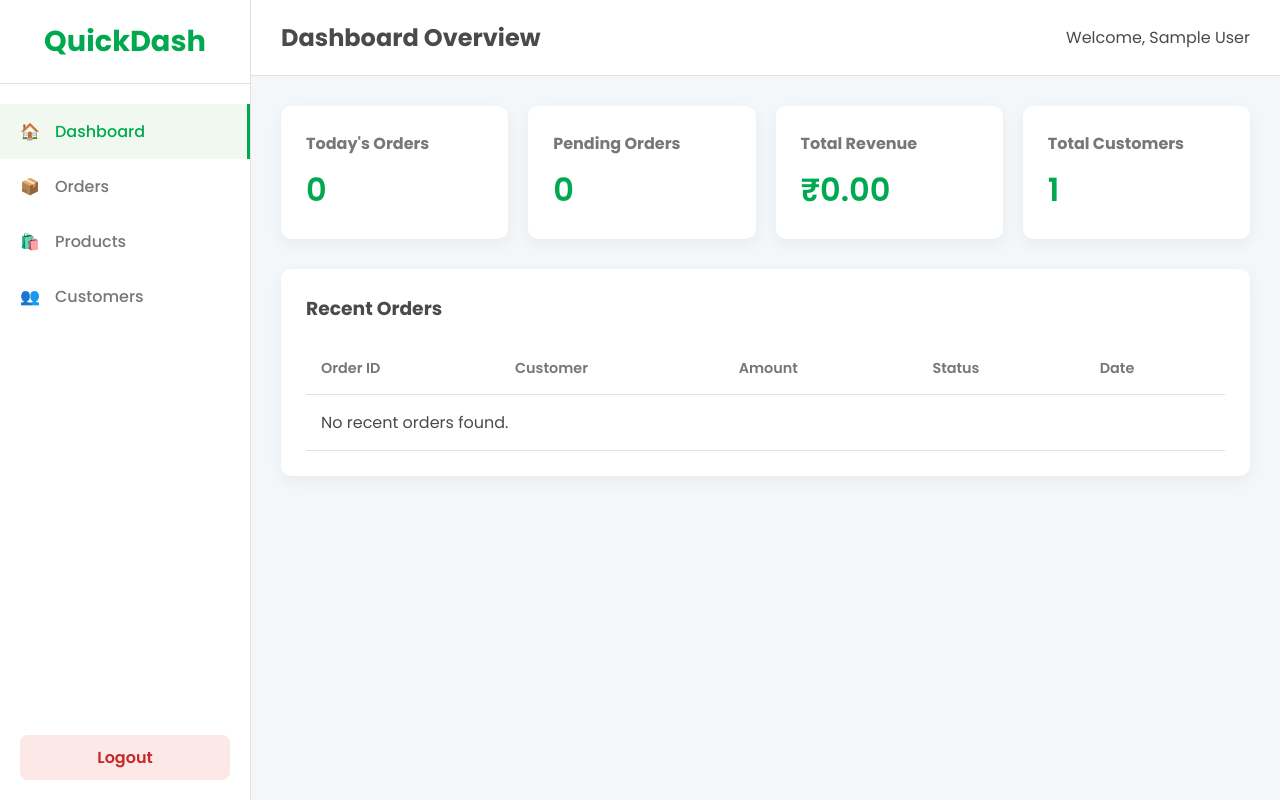
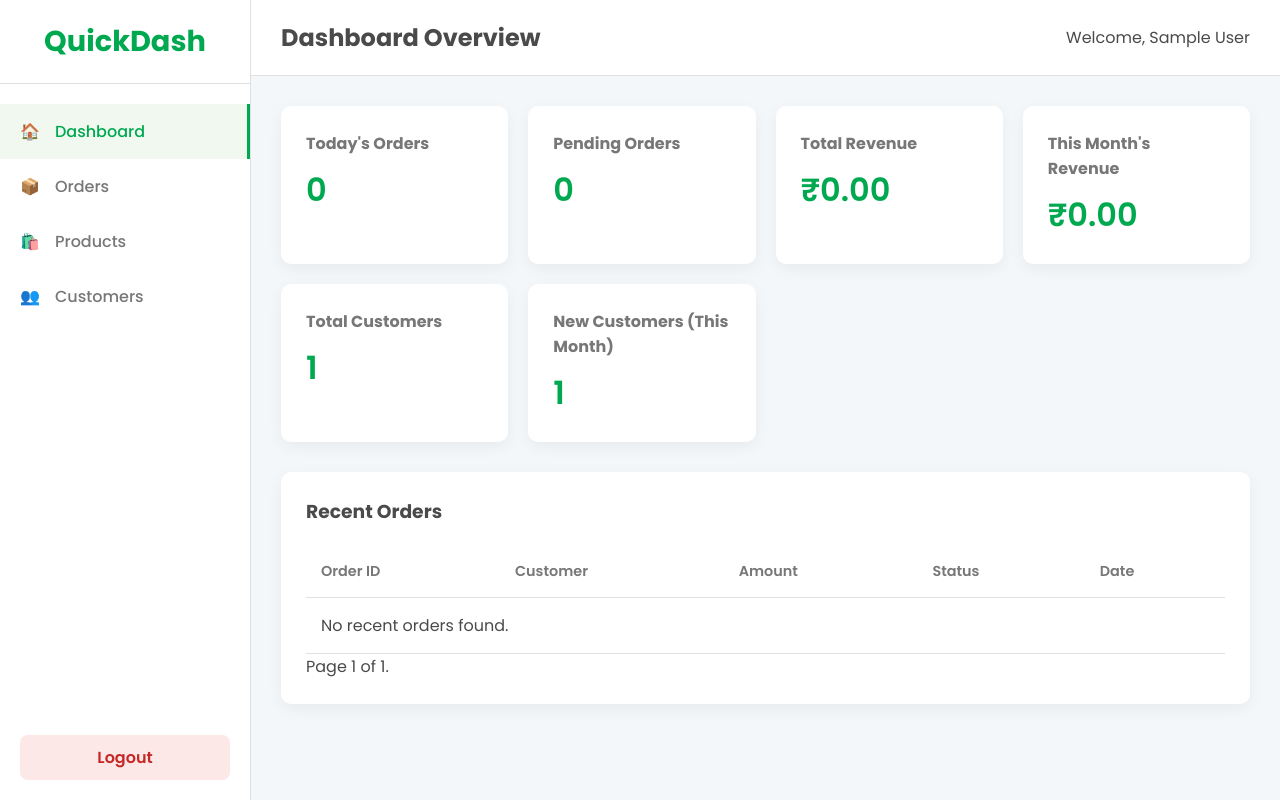
Before and after one commit to Mdhelaluddin3391/grocery_site, a Django app: page /dashboard/ in a window 1280 px wide. Run offline with Django 5.2, Linux system fonts and the light colour scheme; the visitor is signed in with stand-in values (Sample User, id 1); data comes from the database, SQL or seed files in the repository; data that the repository does not hold is empty.

Commit message:
updated some secuty feures

```diff
--- a/dashboard/templates/dashboard/home.html
+++ b/dashboard/templates/dashboard/home.html
@@ -19,8 +19,16 @@
         <p>₹{{ total_revenue|floatformat:2 }}</p>
     </div>
     <div class="stat-card">
+        <h4>This Month's Revenue</h4>
+        <p>₹{{ monthly_revenue|floatformat:2 }}</p>
+    </div>
+    <div class="stat-card">
         <h4>Total Customers</h4>
         <p>{{ total_customers }}</p>
+    </div>
+    <div class="stat-card">
+        <h4>New Customers (This Month)</h4>
+        <p>{{ new_customers_this_month }}</p>
     </div>
 </div>
 
@@ -37,7 +45,7 @@
             </tr>
         </thead>
         <tbody>
-            {% for order in recent_orders %}
+            {% for order in recent_orders_page %}
             <tr>
                 <td>{{ order.order_id }}</td>
                 <td>{{ order.user.name|default:order.user.phone_number }}</td>
@@ -52,5 +60,23 @@
             {% endfor %}
         </tbody>
     </table>
+
+    <div class="pagination">
+        <span class="step-links">
+            {% if recent_orders_page.has_previous %}
+                <a href="?page=1">&laquo; first</a>
+                <a href="?page={{ recent_orders_page.previous_page_number }}">previous</a>
+            {% endif %}
+
+            <span class="current">
+                Page {{ recent_orders_page.number }} of {{ recent_orders_page.paginator.num_pages }}.
+            </span>
+
+            {% if recent_orders_page.has_next %}
+                <a href="?page={{ recent_orders_page.next_page_number }}">next</a>
+                <a href="?page={{ recent_orders_page.paginator.num_pages }}">last &raquo;</a>
+            {% endif %}
+        </span>
+    </div>
 </div>
 {% endblock content %}
--- a/dashboard/views.py
+++ b/dashboard/views.py
@@ -1,62 +1,52 @@
 # dashboard/views.py
-
 from django.shortcuts import render, redirect
 from django.contrib.auth import logout
-from django.contrib.auth.decorators import login_required, user_passes_test
+from django.contrib.auth.decorators import user_passes_test
 from django.utils import timezone
 from datetime import timedelta
 from cart.models import Order
 from users.models import CustomUser
-from django.db.models import Sum
+from django.db.models import Sum, Count
+from django.core.paginator import Paginator
 
-# ✅ Only allow staff to access dashboard pages
 def staff_check(user):
     return user.is_authenticated and user.is_staff
 
-# --- LOGIN VIA GOOGLE ---
 def staff_login_view(request):
-    """
-    Staff will not log in manually here.
-    They will click 'Continue with Google' which triggers allauth flow.
-    """
     if request.user.is_authenticated and request.user.is_staff:
         return redirect('dashboard_home')
-
-    # Show a simple page with 'Continue with Google' button
     return render(request, 'dashboard/login.html')
 
-
-# --- DASHBOARD HOME ---
 @user_passes_test(staff_check, login_url='/accounts/google/login/')
 def dashboard_home_view(request):
-    """
-    Main dashboard for staff (only after Google login).
-    """
-    # Calculate statistics
     today = timezone.now().date()
-    start_of_day = timezone.make_aware(timezone.datetime.combine(today, timezone.datetime.min.time()))
-    end_of_day = timezone.make_aware(timezone.datetime.combine(today, timezone.datetime.max.time()))
+    start_of_month = today.replace(day=1)
 
-    todays_orders = Order.objects.filter(created_at__range=(start_of_day, end_of_day)).count()
+    # Statistics Calculation
+    todays_orders = Order.objects.filter(created_at__date=today).count()
     pending_orders = Order.objects.filter(status='Pending').count()
-    total_revenue = Order.objects.filter(payment_status=True).aggregate(Sum('total_amount'))['total_amount__sum'] or 0.00
+    total_revenue = Order.objects.filter(payment_status=True).aggregate(total=Sum('total_amount'))['total'] or 0.00
+    monthly_revenue = Order.objects.filter(created_at__gte=start_of_month, payment_status=True).aggregate(total=Sum('total_amount'))['total'] or 0.00
     total_customers = CustomUser.objects.filter(is_customer=True).count()
+    new_customers_this_month = CustomUser.objects.filter(is_customer=True, date_joined__gte=start_of_month).count()
 
-    # Fetch recent orders
-    recent_orders = Order.objects.all().order_by('-created_at')[:10]
+    # Recent Orders with Pagination
+    order_list = Order.objects.all().order_by('-created_at')
+    paginator = Paginator(order_list, 10) # Har page par 10 order
+    page_number = request.GET.get('page')
+    page_obj = paginator.get_page(page_number)
 
     context = {
         'todays_orders': todays_orders,
         'pending_orders': pending_orders,
         'total_revenue': total_revenue,
+        'monthly_revenue': monthly_revenue,
         'total_customers': total_customers,
-        'recent_orders': recent_orders,
+        'new_customers_this_month': new_customers_this_month,
+        'recent_orders_page': page_obj, # Updated context variable
     }
     return render(request, 'dashboard/home.html', context)
 
-
-# --- LOGOUT STAFF ---
-@login_required
 def staff_logout_view(request):
     logout(request)
     return redirect('staff_login')
```
Also changed, not shown: users/signals.py (+19 -8 lines), users/templates/users/profile.html (+33 -6 lines), users/views.py (+12 -8 lines).
